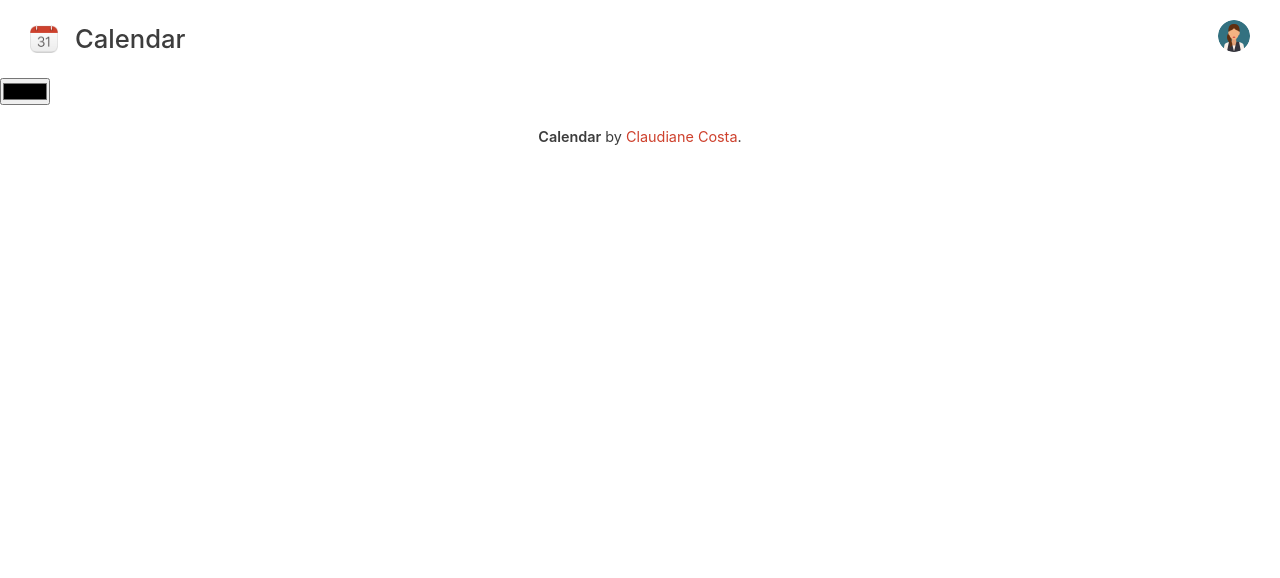
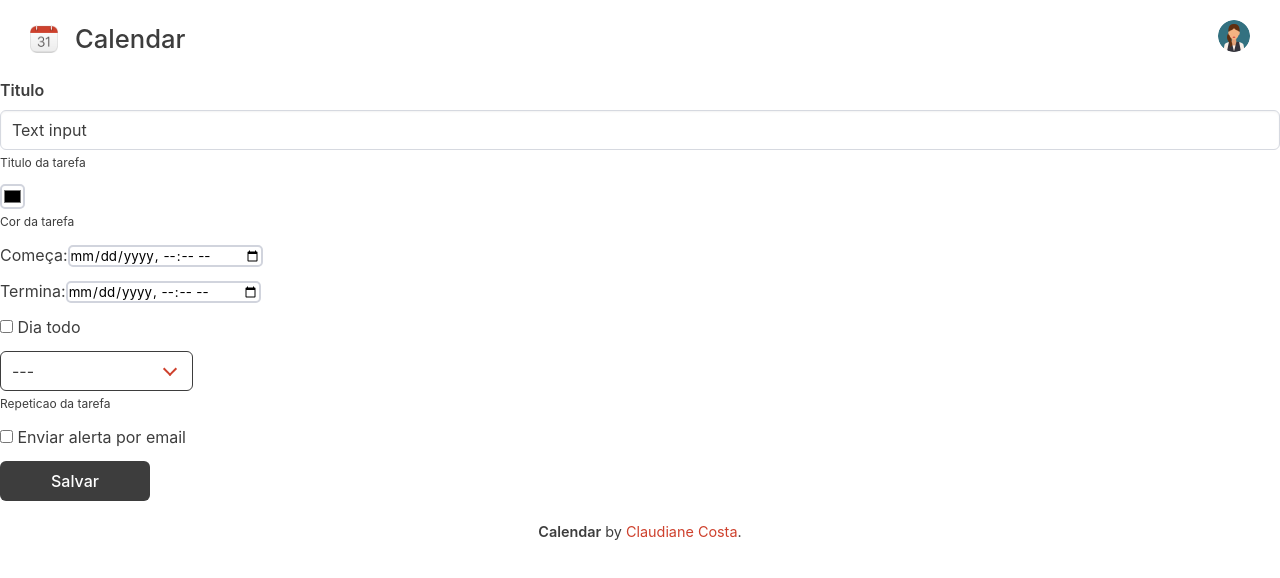
Before and after one commit to claudianeCS/calendar-proj, an Angular app in the folder front/: page /tasks/new in a window 1280 px wide. Shown: the top 578 px of the page. Built offline with nearby package versions, Linux system fonts and the light colour scheme.

Commit message:
update 6-09

```diff
--- a/front/src/app/pages/login/login.component.css
+++ b/front/src/app/pages/login/login.component.css
@@ -40,6 +40,10 @@ form{
 .input{
     background-color: var(--white);
 }
+.input:focus{
+   border-color: var(--chili-red);
+   box-shadow: none;
+}
 ::-webkit-input-placeholder {
     color: var(--black);
  }
--- a/front/src/app/pages/new-task/new-task.component.css
+++ b/front/src/app/pages/new-task/new-task.component.css
@@ -1,11 +1,59 @@
 .color{
-    border: 1px solid #000;
-    background-color: aqua;
-    width: 15px;
-    height: 15px;
+    border: 2px solid var(--yinmn-white);
+    background-color: var(--white);
+    width: 25px;
+    height: 25px;
+    border-radius: 5px;
+}
+
+.label{
+    color: var(--black);
+}
+.date{
+    border-radius: 5px;
+    border: 2px solid var(--yinmn-white);
 }
 
 select{
     background-color: aliceblue;
     color: var(--black);
 }
+
+.input{
+    background-color: var(--white);
+}
+
+.input:focus{
+    border-color: var(--chili-red);
+    box-shadow: none;
+}
+::-webkit-input-placeholder {
+    color: var(--black);
+ }
+
+ :-moz-placeholder {
+    color: var(--black);
+ }
+
+ ::-moz-placeholder {
+    color: var(--black);
+ }
+
+ :-ms-input-placeholder {
+    color: var(--black);
+ }
+
+.select::after{
+    border-color: var(--chili-red) !important;
+    box-shadow: none;
+ }
+
+select{
+    border-color: var(--black);
+    box-shadow: none;
+    background-color: var(--white);
+}
+select:focus{
+    border-color: var(--chili-red);
+    box-shadow: none;
+}
--- a/front/src/app/pages/new-task/new-task.component.html
+++ b/front/src/app/pages/new-task/new-task.component.html
@@ -1,4 +1,56 @@
 <app-nav-bar></app-nav-bar>
 <div class="page">
-    <input type="color">
+
+    <form action="" class="">
+        <div class="field">
+            <label class="label">Titulo</label>
+            <div class="control">
+              <input class="input" type="text" placeholder="Text input">
+            </div>
+            <p class="help">Titulo da tarefa</p>
+         </div>
+        <div class="field">
+            <input class="color" type="color">
+            <p class="help">Cor da tarefa</p>
+        </div>
+        <div class="field">
+            <label for="" class="data-start">Começa:</label>
+            <input class="date" type="datetime-local">
+        </div>
+        <div class="field">
+            <label for="" class="data-end">Termina:</label>
+            <input class="date" type="datetime-local">
+        </div>
+        <div class="field">
+            <label class="checkbox">
+                <input type="checkbox" />
+                Dia todo
+              </label>
+        </div>
+        <div class="field">
+            <div class="select">
+                <select>
+                  <option>---</option>
+                  <option>Nunca</option>
+                  <option>Todas as semanas</option>
+                </select>
+              </div>
+              <p class="help">Repeticao da tarefa</p>
+        </div>
+
+        <div class="field">
+            <label class="checkbox">
+                <input type="checkbox" />
+                Enviar alerta por email
+              </label>
+        </div>
+
+        <div class="field">
+            <button  style="background-color: #3D3D3D; color: #fff; width: 150px;" class="button is-success">
+                Salvar
+              </button>
+        </div>
+
+    </form>
+
 </div>
--- a/front/src/app/pages/register/register.component.css
+++ b/front/src/app/pages/register/register.component.css
@@ -1,5 +1,9 @@
 .input{
     background-color: var(--white);
+}
+.input:focus{
+   border-color: var(--chili-red);
+   box-shadow: none;
 }
 ::-webkit-input-placeholder {
     color: var(--black);
```
